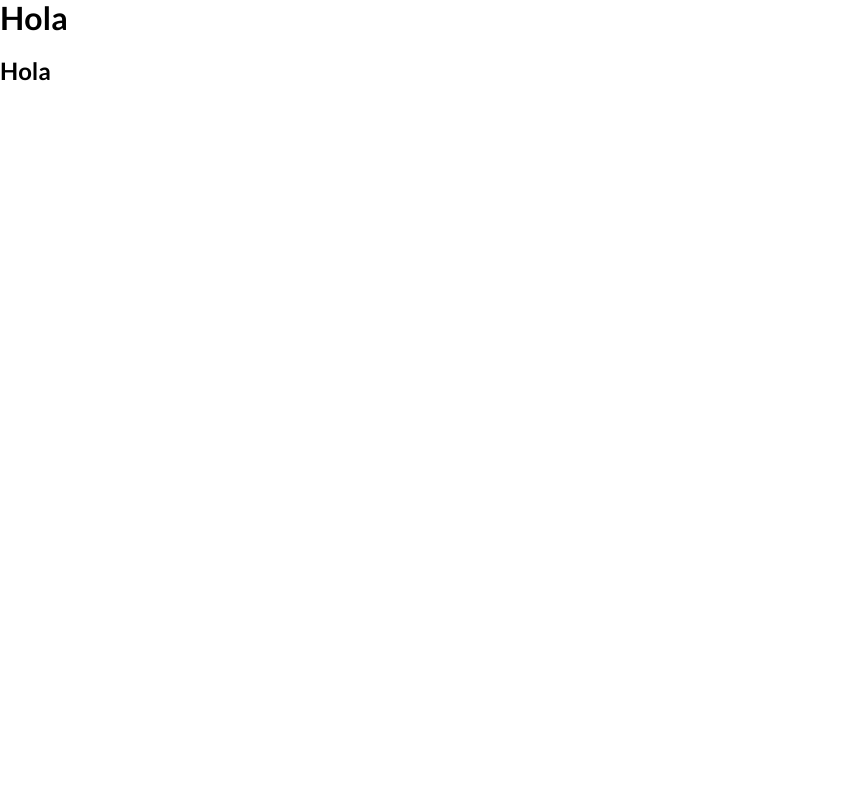
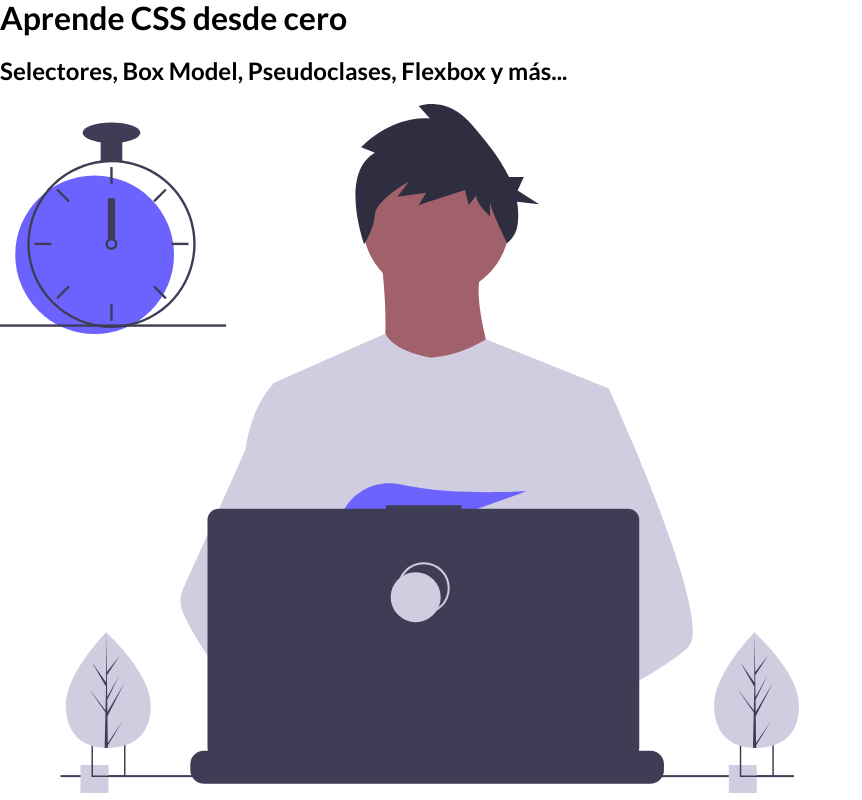
Before and after one commit to Alterlapsus/WebSiteResponsiveFLEXBOX, a plain HTML site: page index.html in a window 1280 px wide. Shown: the whole page, without its empty margins (0-862 px from the left). Drawn offline with Linux system fonts and the light colour scheme.

Commit message:
Se agregó el HTML del header

```diff
--- a/index.html
+++ b/index.html
@@ -8,8 +8,13 @@
     <link rel="stylesheet" href="css/styles.css">
 </head>
 <body>
-    <h1>Hola</h1>
-	<h2>Hola</h2>
+    <header>
+        <section class="header-info">
+            <h1 class="header-info__title">Aprende CSS desde cero</h1>
+            <h2 class="header-info__subtitle">Selectores, Box Model, Pseudoclases, Flexbox y más...</h2>
+        </section>
+        <img class="header-image" src="/assets/dev.svg" alt="Vector de una programador con una laptop">
+    </header>
 
 </body>
 </html>
```
